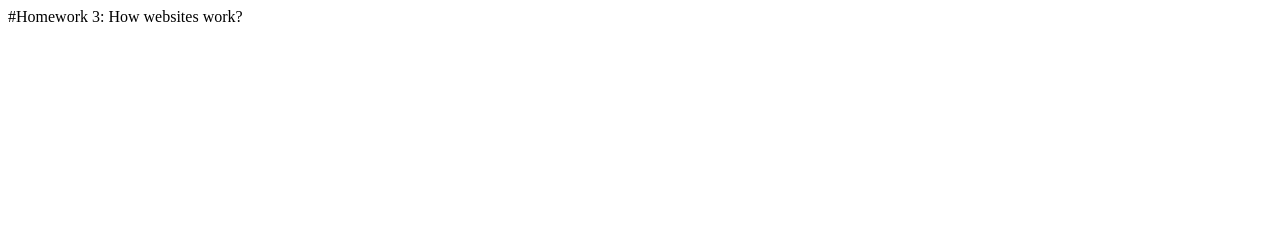
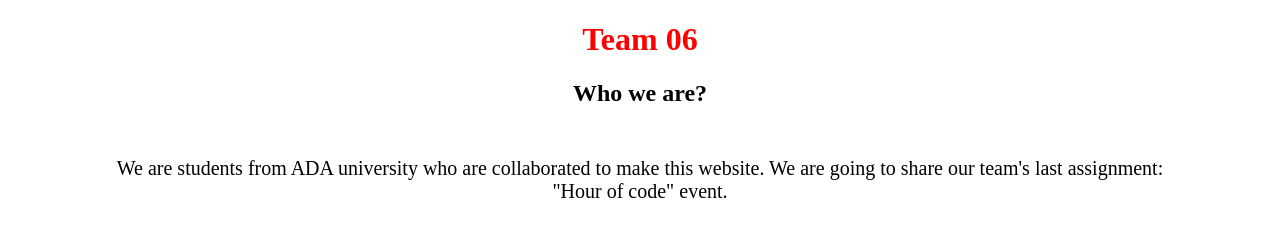
Before and after one commit to ADA-SITE-SITE1101-2022-Fall/website-team-06, a plain HTML site: page index.html in a window 1280 px wide. Drawn offline with Linux system fonts and the light colour scheme.

Commit message:
Update index.html

```diff
--- a/index.html
+++ b/index.html
@@ -7,8 +7,30 @@
 <html>
     <head>
         <title>Homework 3: How websites work?</title>
+        <style>
+           #name {
+            text-align:center;
+            color: red;
+           }
+           .text {
+                text-align: center;
+                padding: 30px 100px 30px 100px;
+                font-size: 20px
+            }
+            #introduction {
+                text-align: center;
+            }
+        </style>
     </head>
     <body>
-        #Homework 3: How websites work?
+        <h1 id="name">Team 06</h1>
+        <div id="main">
+            <h2 id="introduction">Who we are?</h2>
+           <article>
+            <p class="text">We are students from ADA university
+               who are collaborated to make this website.
+               We are going to share our team's last assignment:
+               "Hour of code" event.</p>
+            </article>
     </body>
 </html>
```
